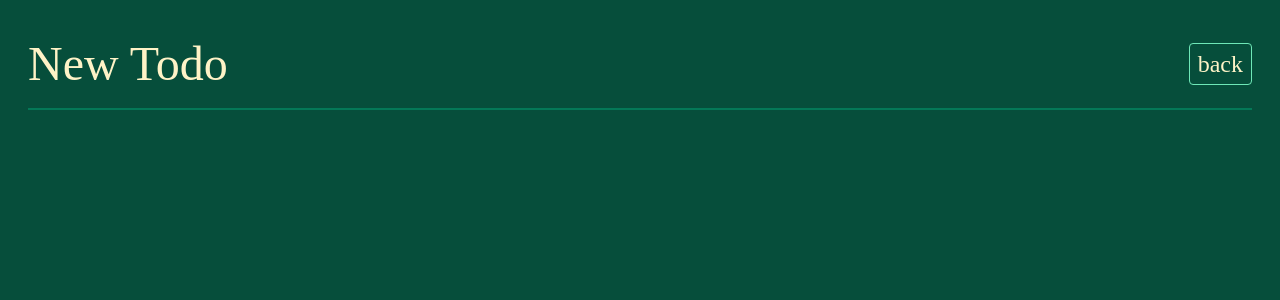
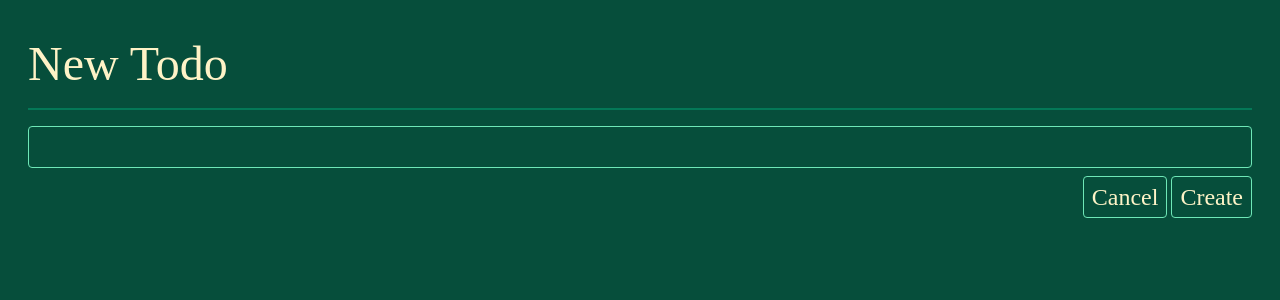
Before and after one commit to deuxp/todo, a Next.js app: page /new in a window 1280 px wide. Shown: the top 300 px of the page. Built offline with nearby package versions, Linux system fonts and the light colour scheme.

Commit message:
todos in effect

```diff
--- a/next.config.js
+++ b/next.config.js
@@ -1,4 +1,6 @@
 /** @type {import('next').NextConfig} */
-const nextConfig = {}
+const nextConfig = {
+  experimental: { serverActions: true },
+};
 
-module.exports = nextConfig
+module.exports = nextConfig;
--- a/package.json
+++ b/package.json
@@ -24,6 +24,8 @@
     "typescript": "5.0.4"
   },
   "devDependencies": {
+    "prettier": "^2.8.8",
+    "prettier-plugin-tailwindcss": "^0.3.0",
     "prisma": "^4.14.1"
   }
 }
--- /dev/null
+++ b/prettier.config.js
@@ -0,0 +1,4 @@
+module.exports = {
+  arrowParens: "avoid",
+  plugins: [require("prettier-plugin-tailwindcss")],
+};
--- a/src/app/layout.tsx
+++ b/src/app/(todos)/layout.tsx
@@ -1,4 +1,4 @@
-import "./globals.css";
+import "../globals.css";
 
 export const metadata = {
   title: "todo slicer",
@@ -13,7 +13,7 @@ export default function RootLayout({
   return (
     <html lang="en">
       <body
-        className={`container font-mono bg-emerald-900 text-2xl text-amber-100 mx-auto p-7 pt-10`}
+        className={`container mx-auto bg-emerald-900 p-7 pt-10 font-mono text-2xl text-amber-100`}
       >
         {children}
       </body>
--- a/src/app/(todos)/new/page.tsx
+++ b/src/app/(todos)/new/page.tsx
@@ -1,17 +1,70 @@
+import { prisma } from "@/db";
+import { redirect } from "next/navigation";
 import Link from "next/link";
 
 export default function New() {
   return (
     <>
-      <header className="pb-5 border-b-2 border-emerald-700 mb-4 flex items-center justify-between">
+      <header className="mb-4 flex items-center justify-between border-b-2 border-emerald-700 pb-5">
         <h1 className="text-5xl">New Todo</h1>
-        <Link
-          href="/"
-          className="px-2 py-1 border rounded focus-within:bg-emerald-600 outline-none hover:bg-emerald-600 border-emerald-300"
-        >
-          back
-        </Link>
       </header>
+      <form action={createTodo} className="flex flex-col gap-2">
+        <input
+          type="text"
+          name="title"
+          className="rounded border border-emerald-300 bg-transparent px-2 py-1 outline-none focus-within:border-emerald-100"
+        />
+        <div className="flex justify-end gap-1">
+          <Link
+            href="/"
+            className="rounded border border-emerald-300 px-2 py-1 outline-none focus-within:bg-emerald-600 hover:bg-emerald-600"
+          >
+            Cancel
+          </Link>
+          <button
+            type="submit"
+            className="rounded border border-emerald-300 px-2 py-1 outline-none focus-within:bg-emerald-600 hover:bg-emerald-600"
+          >
+            Create
+          </button>
+        </div>
+      </form>
     </>
   );
 }
+
+// Tailwind be like: flex | directions | justify |gap
+// also Tailwind: focus within will also let you jump to element with a tab
+
+/**
+ * Create a todo and insert it into the db.
+ * Note: this is an experimental server action.
+ * @date 6/9/2023 - 9:39:34 PM
+ * @author Gottfried Kleinberger
+ *
+ * @requires module:next/navigation.redirect
+ * @requires module:@/db.prisma
+ * @async
+ * @param {FormData} data form data interface. Exposes getter function -> data.get('name')?.valueOf()
+ * @returns {undefined}
+ * @example <caption>ie.,</caption>
+ * <form action={func_goes_here}>
+ *   <input type="text" name="used_in_data.get(NAME)?.valueOf()"/>
+ * </form>
+ */
+async function createTodo(data: FormData) {
+  // server action: in <form action={} />
+  "use server"; // server code, never runs on the client
+
+  // this is the `name` attribute of the input field of FormData
+  const title = data.get("title")?.valueOf();
+
+  // checking that the form data type is correct (xxs) or has value
+  if (typeof title !== "string" || title.length === 0) {
+    throw new Error("Invalid title");
+  }
+
+  await prisma.todo.create({ data: { title, complete: false } });
+
+  redirect("/"); // import from 'next/navigation'
+}
--- /dev/null
+++ b/src/app/(todos)/page.tsx
@@ -0,0 +1,57 @@
+import "../globals.css"; // import tailwind
+import Link from "next/link";
+import { prisma } from "@/db";
+import TodoItem from "../components/TodoItem/page";
+
+export default async function Home() {
+  const todos = await getTodos();
+
+  return (
+    <>
+      <header className="mb-4 flex items-center justify-between border-b-2 border-emerald-700 pb-5">
+        <h1 className="text-5xl">Todos</h1>
+
+        <Link
+          href="/new"
+          className="rounded border border-emerald-300 px-2 py-1 outline-none focus-within:bg-emerald-600 hover:bg-emerald-600"
+        >
+          New
+        </Link>
+      </header>
+      <ul>
+        {todos.map(todo => {
+          return <TodoItem key={todo.id} {...todo} toggleTodo={toggleTodo} />;
+        })}
+      </ul>
+    </>
+  );
+}
+
+/**
+ * get all the todos
+ * @date 6/9/2023 - 6:47:08 PM
+ * @author Gottfried Kleinberger
+ *
+ * @async
+ * @returns {Promise<Array>}
+ */
+async function getTodos() {
+  return await prisma.todo.findMany();
+}
+
+/**
+ * Persist the checked box status. Caveat: when you pass a server function around by reference,
+ * you cannot call any redirects from within the function.
+ * @date 6/9/2023 - 11:34:07 PM
+ * @author Gottfried Kleinberger
+ *
+ * @requires @/db.prisma.todo.findUnique
+ * @async prisma needs to await
+ * @param {string} id
+ * @param {boolean} complete
+ * @returns {undefined}
+ */
+async function toggleTodo(id: string, complete: boolean) {
+  "use server";
+  await prisma.todo.update({ where: { id }, data: { complete } });
+}
--- a/src/app/components/TodoItem/page.tsx
+++ b/src/app/components/TodoItem/page.tsx
@@ -1,19 +1,33 @@
+// we are using client here because this component uses an event handler
+// client side render
+// there is client interaction although no reactiveness is occuring in here
+// Note: by default all the pages are server components
+// you must declare when a component is reactive or has any kind of listeners
+
+"use client";
 import React from "react";
 
 type todoItemProps = {
-  children: React.ReactNode;
   id: string;
   title: string;
   complete: boolean;
+  // return void if you don't care what the output is to be (undefined)
+  toggleTodo: (id: string, complete: boolean) => void;
 };
 
-function TodoItem({ children, id, title, complete }: todoItemProps) {
+function TodoItem({ id, title, complete, toggleTodo }: todoItemProps) {
   return (
-    <li className="flex gap-1 items-center">
-      <input type="checkbox" id={id} className="cursor-pointer peer" />
+    <li className="flex items-center gap-1">
+      <input
+        type="checkbox"
+        id={id}
+        className="peer cursor-pointer"
+        defaultChecked={complete}
+        onChange={e => toggleTodo(id, e.target.checked)}
+      />
       <label
         htmlFor={id}
-        className="peer-checked:text-emerald-950 cursor-pointer peer-checked:line-through"
+        className="cursor-pointer peer-checked:text-emerald-950 peer-checked:line-through"
       >
         {title}
       </label>
--- a/src/app/page.tsx
+++ /dev/null
@@ -1,40 +0,0 @@
-import "./globals.css";
-import Link from "next/link";
-import { prisma } from "@/db";
-import TodoItem from "./components/TodoItem/page";
-
-export default async function Home() {
-  const todos = await getTodos();
-
-  return (
-    <>
-      <header className="pb-5 border-b-2 border-emerald-700 mb-4 flex items-center justify-between">
-        <h1 className="text-5xl">Todos</h1>
-
-        <Link
-          href="/new"
-          className="px-2 py-1 border rounded focus-within:bg-emerald-600 outline-none hover:bg-emerald-600 border-emerald-300"
-        >
-          New
-        </Link>
-      </header>
-      <ul>
-        {todos.map(todo => {
-          return <TodoItem key={todo.id} {...todo} />;
-        })}
-      </ul>
-    </>
-  );
-}
-
-/**
- * get all the todos
- * @date 6/9/2023 - 6:47:08 PM
- * @author Gottfried Kleinberger
- *
- * @async
- * @returns {Promise<Array>}
- */
-async function getTodos() {
-  return await prisma.todo.findMany();
-}
```
Also changed, not shown: 2 other files (tests, documents, lock files or other folders).
